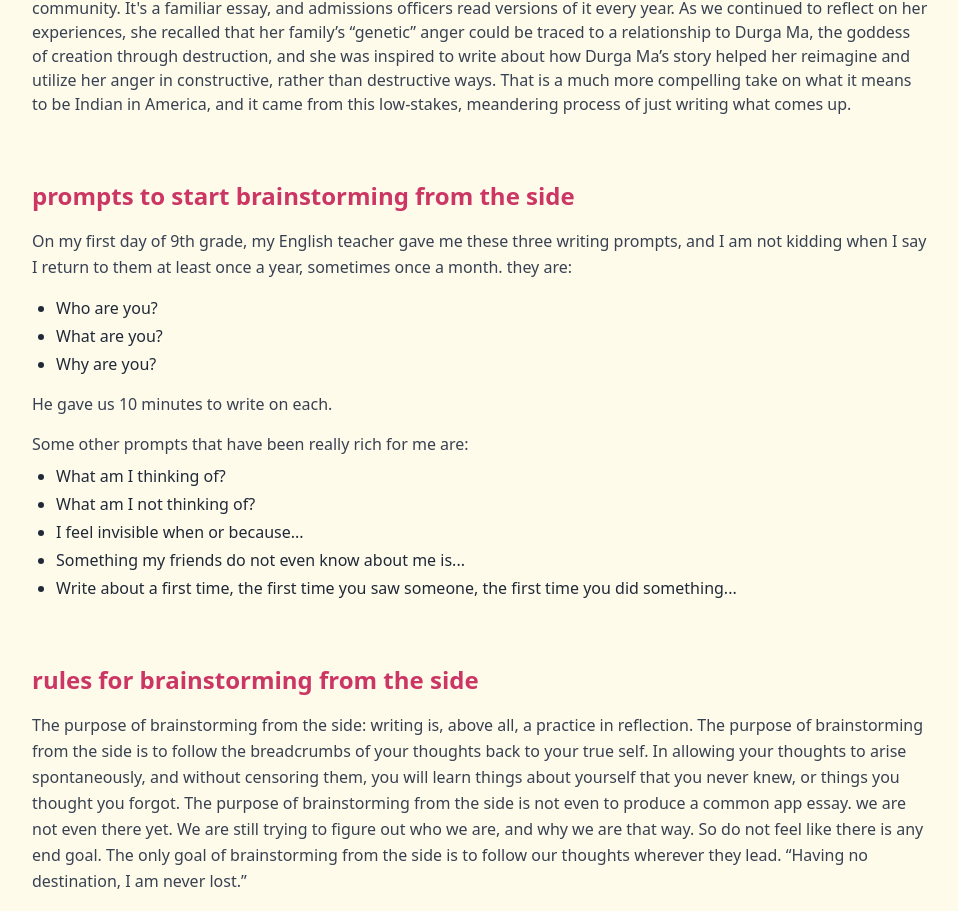
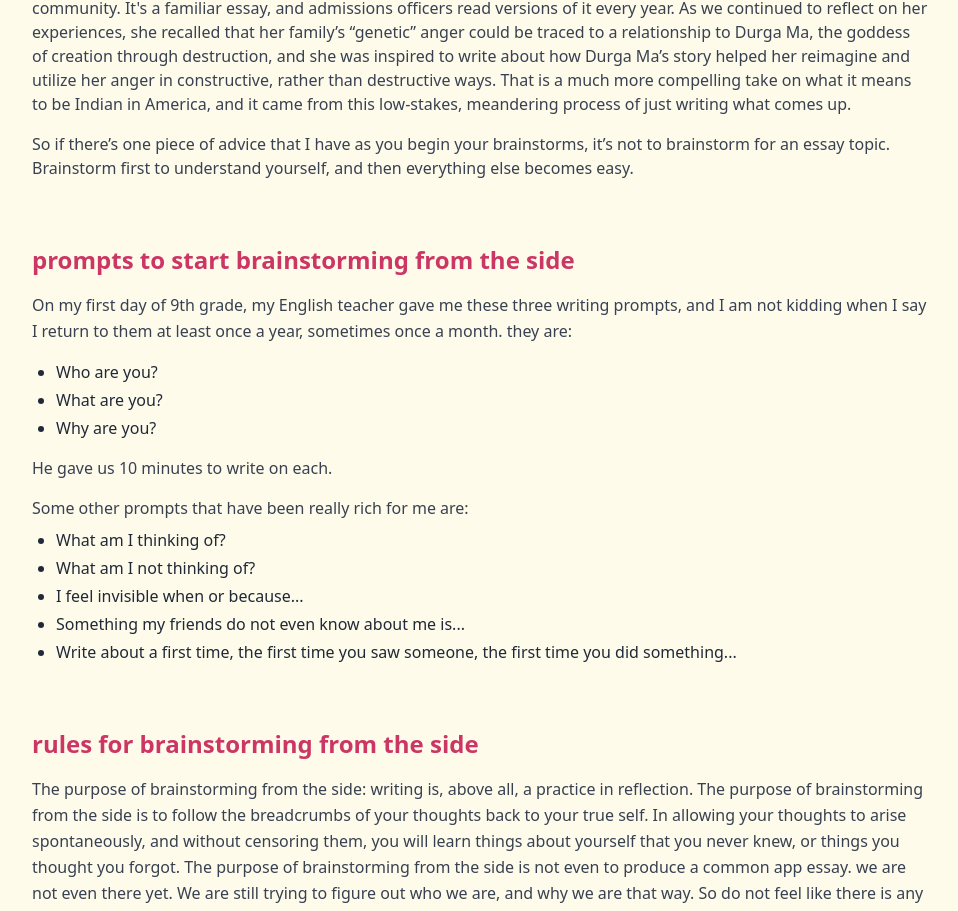
Before and after one commit to tendermoonflower/mpcc, a Next.js app: page /tips in a window 1280 px wide. Shown: the part 1377-2288 px from the top of the page, without its empty margins (160-1118 px from the left). Built offline with nearby package versions, Linux system fonts and the light colour scheme.

Commit message:
Update tips.tsx

```diff
--- a/pages/tips.tsx
+++ b/pages/tips.tsx
@@ -67,8 +67,12 @@ export default function VideoPage() {
           </p>
 
            <p className="mb-4 text-gray-700">
-             Students who stay with the process gradually move beyond rehearsed answers and begin writing in a voice that sounds recognizably their own. They recall old memories that, while not “impressive” on the surface, laid the foundation for a lifelong love of ecology. Or they finally let themselves admit that maybe they really do prefer art history to economics, and suddenly their “writers block” gives way to a writer’s barrage. Consider, for example, one student, whose first brainstorms followed the usual script of hating, then learning to love being Indian in a white community. It's a familiar essay, and admissions officers read versions of it every year. As we continued to reflect on her experiences, she recalled that her family’s “genetic” anger could be traced to a relationship to Durga Ma, the goddess of creation through destruction, and she was inspired to write about how Durga Ma’s story helped her reimagine and utilize her anger in constructive, rather than destructive ways. That is a much more compelling take on what it means to be Indian in America, and it came from this low-stakes, meandering process of just writing what comes up.
-             </p>
+          Students who stay with the process gradually move beyond rehearsed answers and begin writing in a voice that sounds recognizably their own. They recall old memories that, while not “impressive” on the surface, laid the foundation for a lifelong love of ecology. Or they finally let themselves admit that maybe they really do prefer art history to economics, and suddenly their “writers block” gives way to a writer’s barrage. Consider, for example, one student, whose first brainstorms followed the usual script of hating, then learning to love being Indian in a white community. It's a familiar essay, and admissions officers read versions of it every year. As we continued to reflect on her experiences, she recalled that her family’s “genetic” anger could be traced to a relationship to Durga Ma, the goddess of creation through destruction, and she was inspired to write about how Durga Ma’s story helped her reimagine and utilize her anger in constructive, rather than destructive ways. That is a much more compelling take on what it means to be Indian in America, and it came from this low-stakes, meandering process of just writing what comes up.
+          </p>
+
+            <p className="mb-4 text-gray-700">
+            So if there’s one piece of advice that I have as you begin your brainstorms, it’s not to brainstorm for an essay topic. Brainstorm first to understand yourself, and then everything else becomes easy.
+          </p>
 
         </section>
 
```
